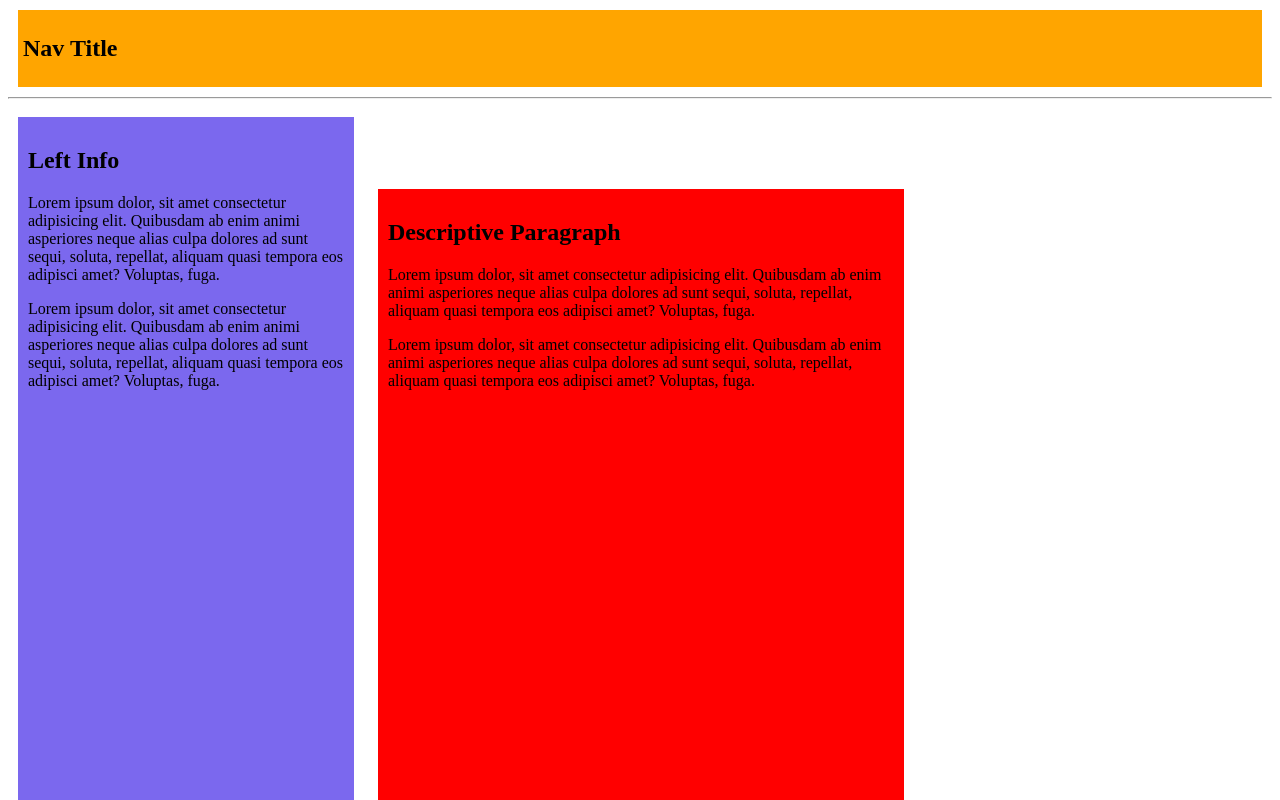
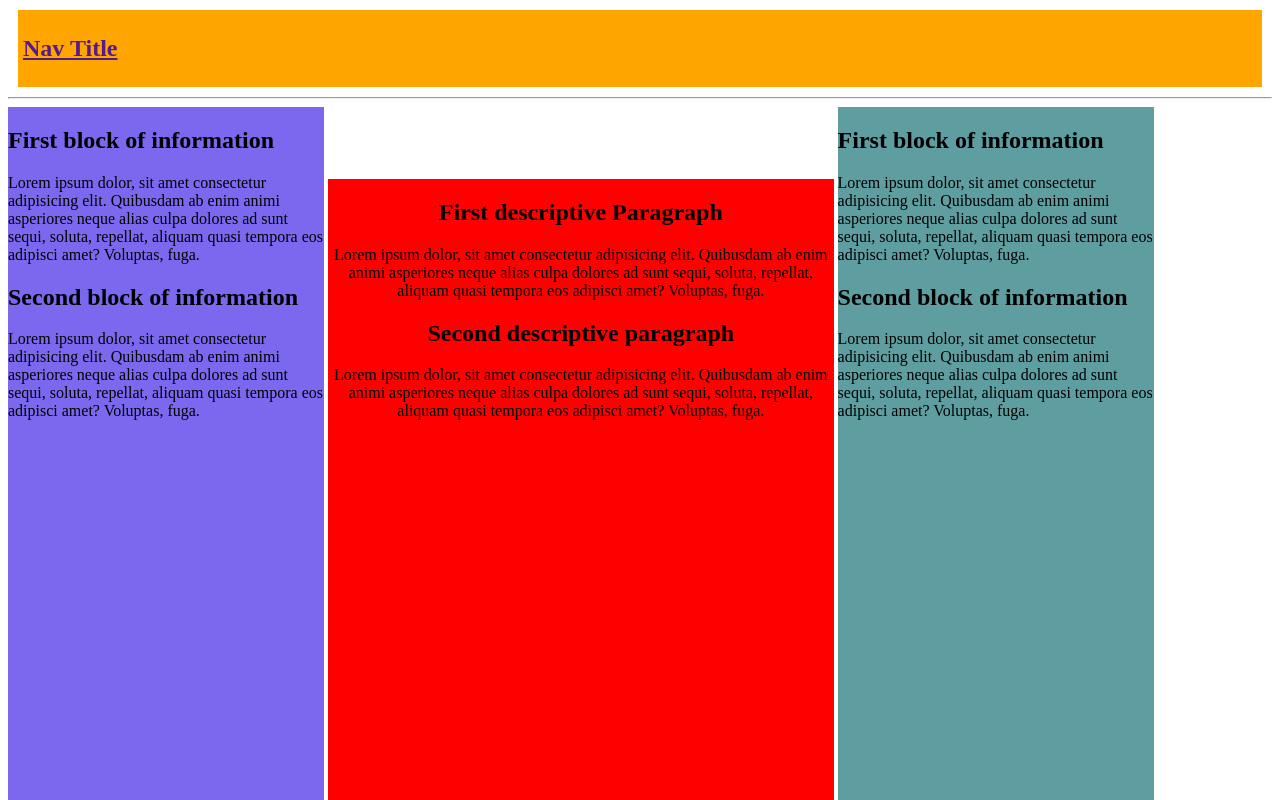
Before and after one commit to ventura-christian/CSS_practice, a plain HTML site: page index.html in a window 1280 px wide. Shown: the top 800 px of the page. Drawn offline with Linux system fonts and the light colour scheme.

Commit message:
updates
more adjustments

```diff
--- a/index.html
+++ b/index.html
@@ -4,26 +4,30 @@
   <meta charset="UTF-8">
   <meta name="viewport" content="width=device-width, initial-scale=1.0">
   <link rel="stylesheet" href="styles.css">
+  <meta name="Christian Ventura" content="CSS practice page created to learn positioning and layout of a webpage">
   <title>CSS Practice</title>
 </head>
 <nav class="nav">
-  <h1>Nav Title</h1>
+  <h1><a href="">Nav Title</a></h1>
 </nav>
 <hr>
 <body>
   <section class="left_info">
-    <h2>Left Info</h2>
+    <h2>First block of information</h2>
     <p>Lorem ipsum dolor, sit amet consectetur adipisicing elit. Quibusdam ab enim animi asperiores neque alias culpa dolores ad sunt sequi, soluta, repellat, aliquam quasi tempora eos adipisci amet? Voluptas, fuga.</p>
+    <h2>Second block of information</h2>
     <p>Lorem ipsum dolor, sit amet consectetur adipisicing elit. Quibusdam ab enim animi asperiores neque alias culpa dolores ad sunt sequi, soluta, repellat, aliquam quasi tempora eos adipisci amet? Voluptas, fuga.</p>
   </section>
   <section class="description">
-    <h2>Descriptive Paragraph</h2>
+    <h2>First descriptive Paragraph</h2>
     <p>Lorem ipsum dolor, sit amet consectetur adipisicing elit. Quibusdam ab enim animi asperiores neque alias culpa dolores ad sunt sequi, soluta, repellat, aliquam quasi tempora eos adipisci amet? Voluptas, fuga.</p>
+    <h2>Second descriptive paragraph</h2>
     <p>Lorem ipsum dolor, sit amet consectetur adipisicing elit. Quibusdam ab enim animi asperiores neque alias culpa dolores ad sunt sequi, soluta, repellat, aliquam quasi tempora eos adipisci amet? Voluptas, fuga.</p>
   </section>
   <section class="right_info">
-    <h2>Right Info</h2>
+    <h2>First block of information</h2>
     <p>Lorem ipsum dolor, sit amet consectetur adipisicing elit. Quibusdam ab enim animi asperiores neque alias culpa dolores ad sunt sequi, soluta, repellat, aliquam quasi tempora eos adipisci amet? Voluptas, fuga.</p>
+    <h2>Second block of information</h2>
     <p>Lorem ipsum dolor, sit amet consectetur adipisicing elit. Quibusdam ab enim animi asperiores neque alias culpa dolores ad sunt sequi, soluta, repellat, aliquam quasi tempora eos adipisci amet? Voluptas, fuga.</p>
   </section>
 </body>
--- a/styles.css
+++ b/styles.css
@@ -14,19 +14,20 @@
 }
 .left_info, .description, .right_info{
   display: inline-block;
-  margin: 10px;
-  padding: 10px;
   height: 1000px;
 }
 .left_info {
   background-color: rgb(123, 104, 238);
   width: 25%;
+  text-align: left;
 }
 .description {
   background-color: rgb(255, 0, 0);
   width: 40%;
+  text-align: center;
 }
 .right_info {
   background-color: rgb(95, 158, 160);
   width: 25%;
+  text-align: left;
 }
```
